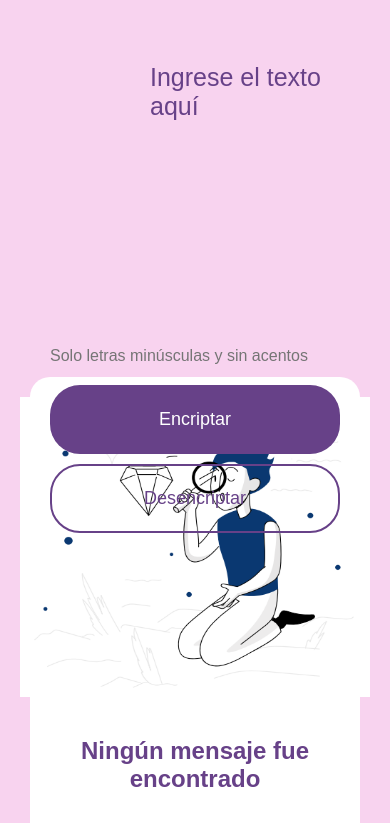
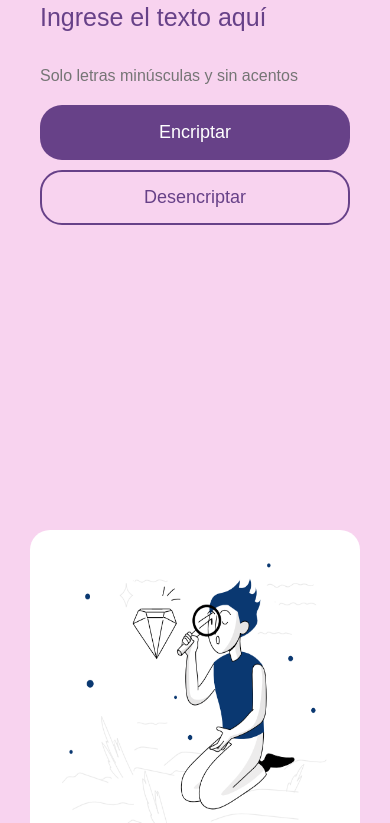
Before and after one commit to Marcela-Sevilla/Marcela-Sevilla.github.io, a plain HTML site: page index.html in a window 390 px wide. Shown: the part 106-929 px from the top of the page. Drawn offline with Linux system fonts and the light colour scheme.

Commit message:
Doing responsive in screen phone

```diff
--- a/style.css
+++ b/style.css
@@ -177,3 +177,59 @@ body {
         width: 100%;
     }
 }
+
+@media screen and (min-width: 300px) {
+    .container {
+        flex-direction: column;
+    }
+
+    .section {
+        flex: none;
+        margin-bottom: 15px;
+        padding: 10px;
+    }
+
+    .section-70 {
+        height: 70vh;
+    }
+
+    .section-70, .section-30 {
+        margin-right: 0px;
+        width: 100%;
+    }
+
+    .input-button-group {
+        top: 0%;
+        width: 100%;
+    }
+
+    .section-70 p {
+        padding-top: 0px;
+        padding-left:0px;
+    }
+
+    .button-container {
+        flex-direction: column;
+    }
+
+    .action-button {
+        margin-right: 0;
+        margin-bottom: 10px;
+        border-radius: 22px;
+        padding:  15px;
+    }
+
+    .action-button:last-child {
+        margin-bottom: 0;
+    }
+
+    .section-30 {
+        margin-bottom: 30px;
+    }
+
+    .center-image {
+        width: 290px;
+        height: 300px;
+    }
+
+}
```
